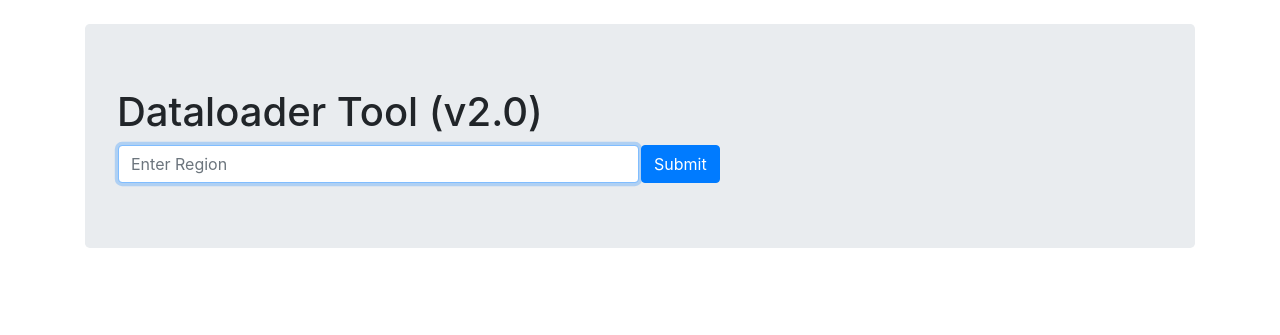
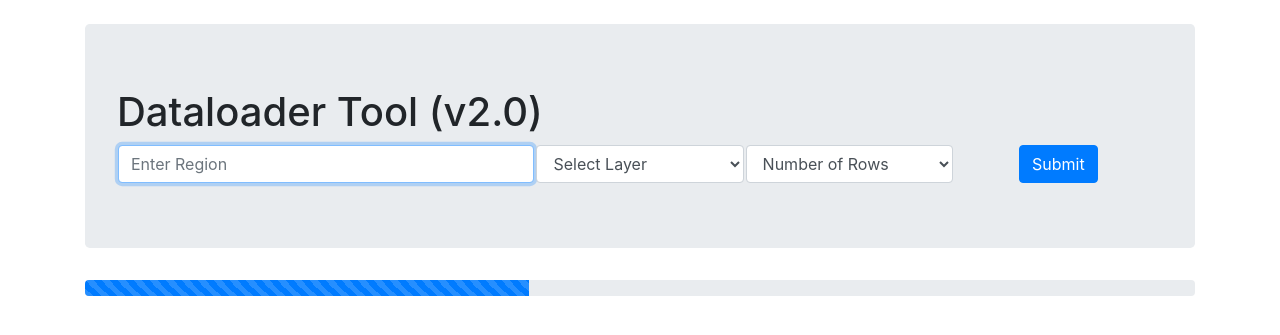
Before and after one commit to velavu/flask_sample, a Flask app: page / in a window 1280 px wide. Shown: the top 335 px of the page. Run offline with Flask 2, Linux system fonts and the light colour scheme; some libraries are stand-ins or nearby versions.

Commit message:
[App] Added more logs and improved styles

```diff
--- a/app.py
+++ b/app.py
@@ -59,13 +59,12 @@ def execute(layer):
             protocol=DB_PROTOCOL,
             catalog=PG_CATALOG
         ).cursor()
-        print "1"*10
+        print "cursor creation completed"
         statement = "select * from {}.cable limit 5".format(DB_NAME)
-        print "2"*10
         cursor.execute(statement)
-        print "3"*10
+        print "cursor execution completed"
         my_results = cursor.fetchall()
-        print "Result - {}".format(my_results)
+        print "Result - {} rows returned".format(len(my_results))
         return my_results
     except Exception as e:
         print e.message
@@ -86,7 +85,6 @@ def dataload():
         presto_result = execute(region)
         loaded_on = datetime.now()
         load_status = "Completed"
-        print "-----"*10
         print "{} - {}".format(loaded_on, load_status)
 
         return json.dumps({
@@ -98,9 +96,15 @@ def dataload():
             }
         })
     except Exception as e:
+        region = request.args.get('regionName', 'Test')
+        loaded_on = datetime.now()
+        load_status = "Failed"
         return json.dumps({
             'message': {
-                'error': e.message
+                'region': region,
+                'error': e.message,
+                'loaded_on': str(loaded_on),
+                'load_status': load_status,
             }
         })
 if __name__ == "__main__":
--- a/loader_main.py
+++ b/loader_main.py
@@ -6,7 +6,7 @@ import zipfile
 PROJECT_PATH = "/opt/flask_sample"
 PROJECT_DATA_DIR = os.path.join(PROJECT_PATH, "flask_data")
 BUCKET_NAME = "presto-demo-bucket"
-HOST_NAME = "10.11.85.232"
+HOST_NAME = "10.11.85.116"
 PG_CATALOG = "hive"
 LAYER_LIST = ["cable", "equipment", "boundary"]
 DB_NAME = "presto_demo_db"
@@ -24,23 +24,29 @@ def validate_input():
     return sys.argv[1]
 
 def download_zip_from_s3(region):
+    print "Download zip from S3 Started", region
     bucket_file_name = "input/{}.zip".format(region)
     dest_file_name = os.path.join(PROJECT_DATA_DIR, "{}.zip".format(region))
     response = s3_rsc.Bucket(BUCKET_NAME).download_file(bucket_file_name, dest_file_name)
-    print response
+    print response, "Download Response"
+    print "Download zip from S3 Completed"
 
 def upload_to_s3(region, layer):
+    print "Upload to S3 Started", region, layer
     csv_file_path = os.path.join(PROJECT_DATA_DIR, region, region, "{}.csv".format(layer))
-    s3_client.upload_file(csv_file_path, BUCKET_NAME, "output/{}/{}.csv".format(layer, layer))
+    upload_response = s3_client.upload_file(csv_file_path, BUCKET_NAME, "output/{}/{}.csv".format(layer, layer))
+    print upload_response
+    print "UPload to S3 Completed"
 
 def extract_and_load(region):
-
+    print "Extract and Load Started", region
     dest_file_name = os.path.join(PROJECT_DATA_DIR, "{}.zip".format(region))
     zip_file = zipfile.ZipFile(dest_file_name)
     with zip_file as load_zip_file:
         if not load_zip_file.namelist():
             raise
         load_zip_file.extractall(os.path.join(PROJECT_DATA_DIR, region))
+    print "Extract Completed", region
 
     for l in LAYER_LIST:
         tab_file_path = os.path.join(PROJECT_DATA_DIR, region, region, "{}.tab".format(l))
@@ -49,6 +55,7 @@ def extract_and_load(region):
         print command
         os.system(command)
         upload_to_s3(region, l)
+    print "Extract and Load Completed", region
 
 
 def run():
--- a/static/js/load.js
+++ b/static/js/load.js
@@ -19,8 +19,9 @@ $(function(){
 				$("#loaded_on").html(json_resp.message.loaded_on);
                 $("#div-db-result").css( "visibility", "visible" );
                 var dbResult = json_resp.message.result;
-                var tblStr = "<table style=\"border:1px solid black\" width=\"100%\">";
+                var tblStr = "<table class=\"table\" width=\"100%\">";
                 for (var i=0; i < 1; i++){
+                    tblStr += "<thead>";
                     tblStr += "<tr>";
                     tblStr += "<th>"+dbResult[i][0]+"</th>";
                     tblStr += "<th>"+dbResult[i][1]+"</th>";
@@ -29,7 +30,9 @@ $(function(){
                     tblStr += "<th>"+dbResult[i][4]+"</th>";
                     tblStr += "<th>"+dbResult[i][5]+"</th>";
                     tblStr += "</tr>";
+                    tblStr += "</thead>";
                 }
+                tblStr += "<tbody>";
                 for (var i=1; i < dbResult.length; i++){
                     tblStr += "<tr>";
                     tblStr += "<td>"+dbResult[i][0]+"</td>";
@@ -40,6 +43,7 @@ $(function(){
                     tblStr += "<td>"+dbResult[i][5]+"</td>";
                     tblStr += "</tr>";
                 }
+                tblStr += "</tbody>";
                 tblStr += "</table>";
                 summary = "<span> Completed </span>";
                 resultData = tblStr + summary;
--- a/templates/index.html
+++ b/templates/index.html
@@ -13,19 +13,41 @@
         <h1>Dataloader Tool (v2.0)</h1>
         <table width="100%">
           <tr>
-            <td width="50%">
+            <td width="40%">
               <input type="text" name="regionName" id="regionName"
                      class="form-control" placeholder="Enter Region"
                      required autofocus>
             </td>
-            <td width="50%">
+            <td width="20%" align="center">
+              <select class="form-control">
+                <option value="">Select Layer</option>
+                <option value="boundary">boundary</option>
+                <option value="cable">cable</option>
+                <option value="equipment">equipment</option>
+              </select>
+            </td>
+            <td width="20%"  align="center">
+              <select class="form-control">
+                <option value="">Number of Rows</option>
+                <option value="10">10</option>
+                <option value="25">25</option>
+                <option value="50">50</option>
+                <option value="100">100</option>
+                <option value="all">All</option>
+              </select>
+            </td>
+            <td width="20%" align="center">
               <button id="btnSubmit" class="btn btn-primary" > Submit </button>
             </td>
           </tr>
         </table>
       </div>
 
+      <div class="progress">
+        <div class="progress-bar progress-bar-striped active" role="progressbar" aria-valuenow="40" aria-valuemin="0" aria-valuemax="100" style="width:40%">
 
+        </div>
+      </div>
       <div class="row marketing" id="div-result" style="visibility:hidden;">
         <div class="col-lg-6" id="div-result-1">
           <h4>Dataload Result (Version 1.1):</h4>
```
